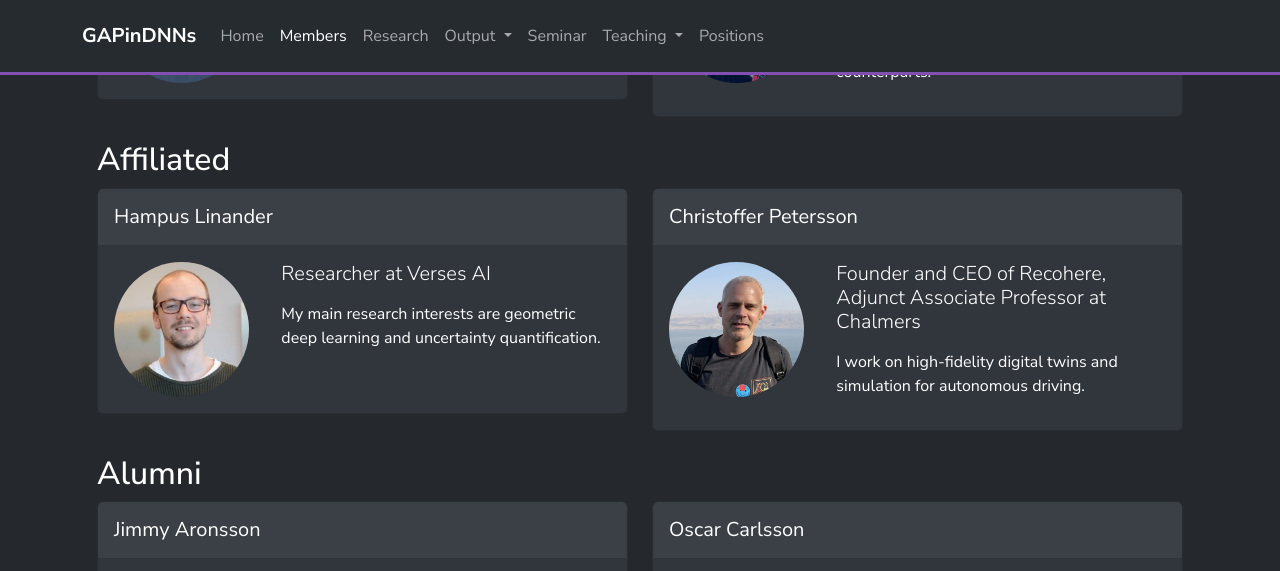
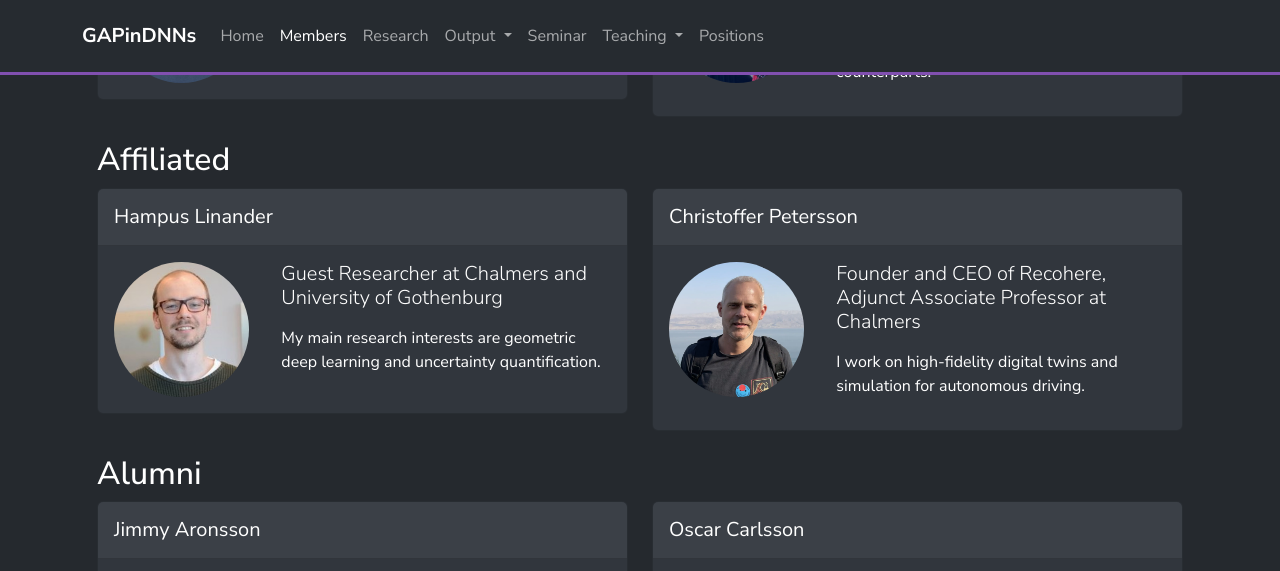
Before and after one commit to GAPinDNNs/gapindnns.github.io, a Jekyll site: the page built from _pages/group_members.html, in a window 1280 px wide and 900 px high, scrolled down 1201 px, cut to the strip 0-571 px from the top of the window. Built offline with Jekyll 4.4.1, drawn with Linux system fonts in a browser that asks for light colours; nearby versions of some CDN libraries.

Commit message:
Update Hampus position

```diff
--- a/collections/_members/Hampus_Linander.md
+++ b/collections/_members/Hampus_Linander.md
@@ -1,7 +1,7 @@
 ---
 first_name: Hampus
 last_name: Linander
-position: Researcher at Verses AI
+position: Guest Researcher at Chalmers and University of Gothenburg
 affiliated: true
 image: /assets/images/profile_pictures/Hampus_Linander.jpeg
 github: https://github.com/hlinander
```
